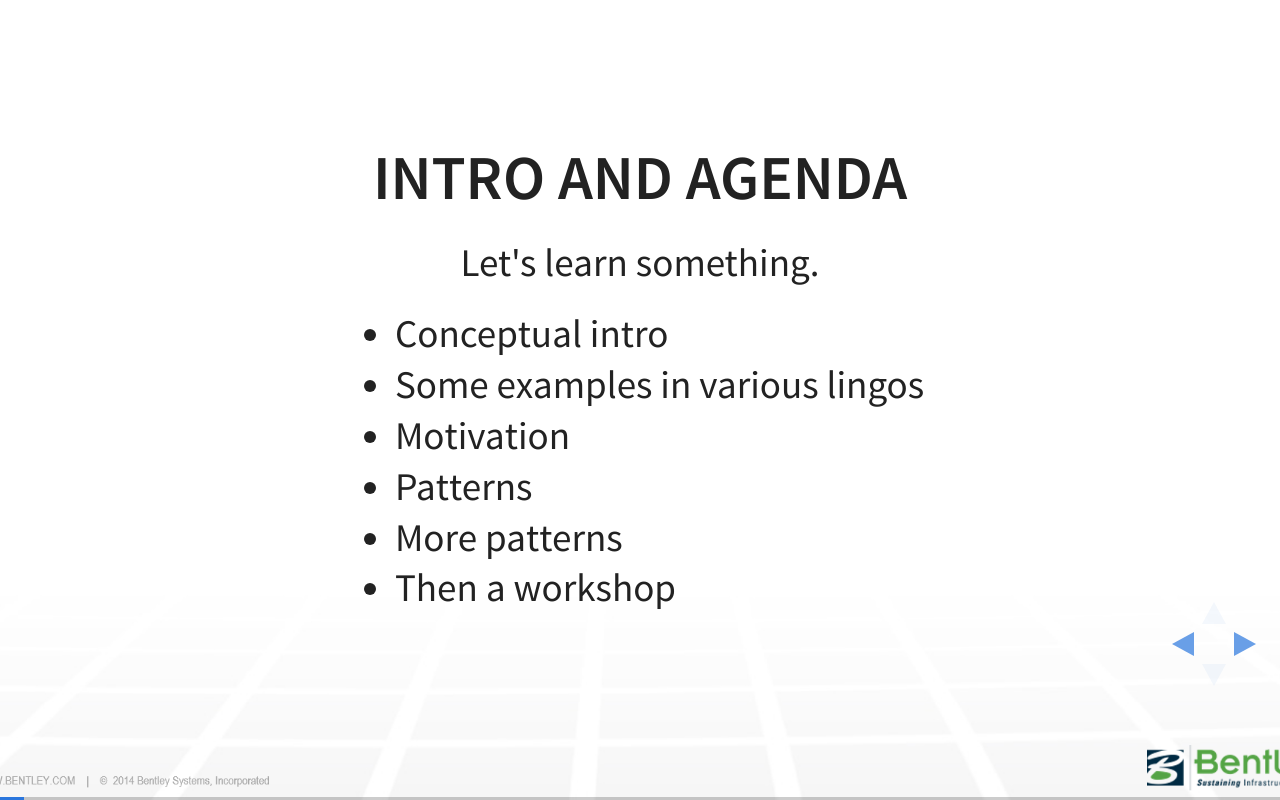
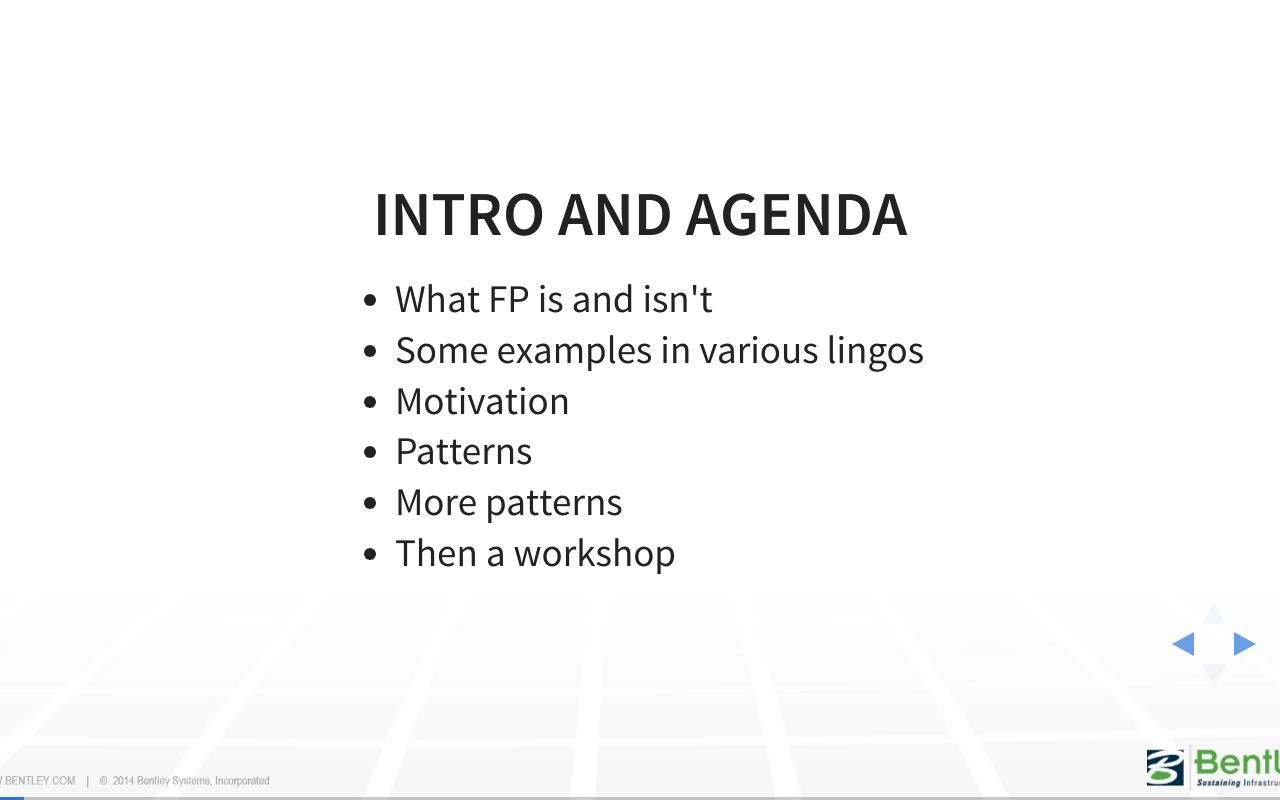
Before and after one commit to rtfb/nma-nida, a website: page index.html in a window 1280 px wide. Both pictures are taken after a click on the element 1251 px from the left and 644 px from the top of the page. Drawn offline with Linux system fonts and the light colour scheme.

Commit message:
More polish

```diff
--- a/index.html
+++ b/index.html
@@ -49,11 +49,8 @@
 
     <section data-background="./img/bg.png">
         <h2>Intro and agenda</h2>
-        <p>
-        Let's learn something.
-        </p>
         <ul>
-            <li>Conceptual intro</li>
+            <li>What FP is and isn't</li>
             <li>Some examples in various lingos</li>
             <li>Motivation</li> <!-- TODO: add a whole section on it and list things there -->
             <li>Patterns</li>
@@ -293,6 +290,7 @@ $ tr 'A-Z' 'a-z' < ~/shakespeare.txt | tr -sc 'A-Za-z' '\n' | sort | uniq -c | s
         <p>Filter</p>
         <p>Zip</p>
         <p>Reduce</p>
+        <!--
         <p>Scan</p>
         <p>Histogram</p>
 
@@ -300,6 +298,7 @@ $ tr 'A-Z' 'a-z' < ~/shakespeare.txt | tr -sc 'A-Za-z' '\n' | sort | uniq -c | s
         <p>Gather</p>
         <p>Scatter</p>
         <p>Transpose</p>
+        -->
     </section>
 
     <section data-background="./img/bg.png">
```
